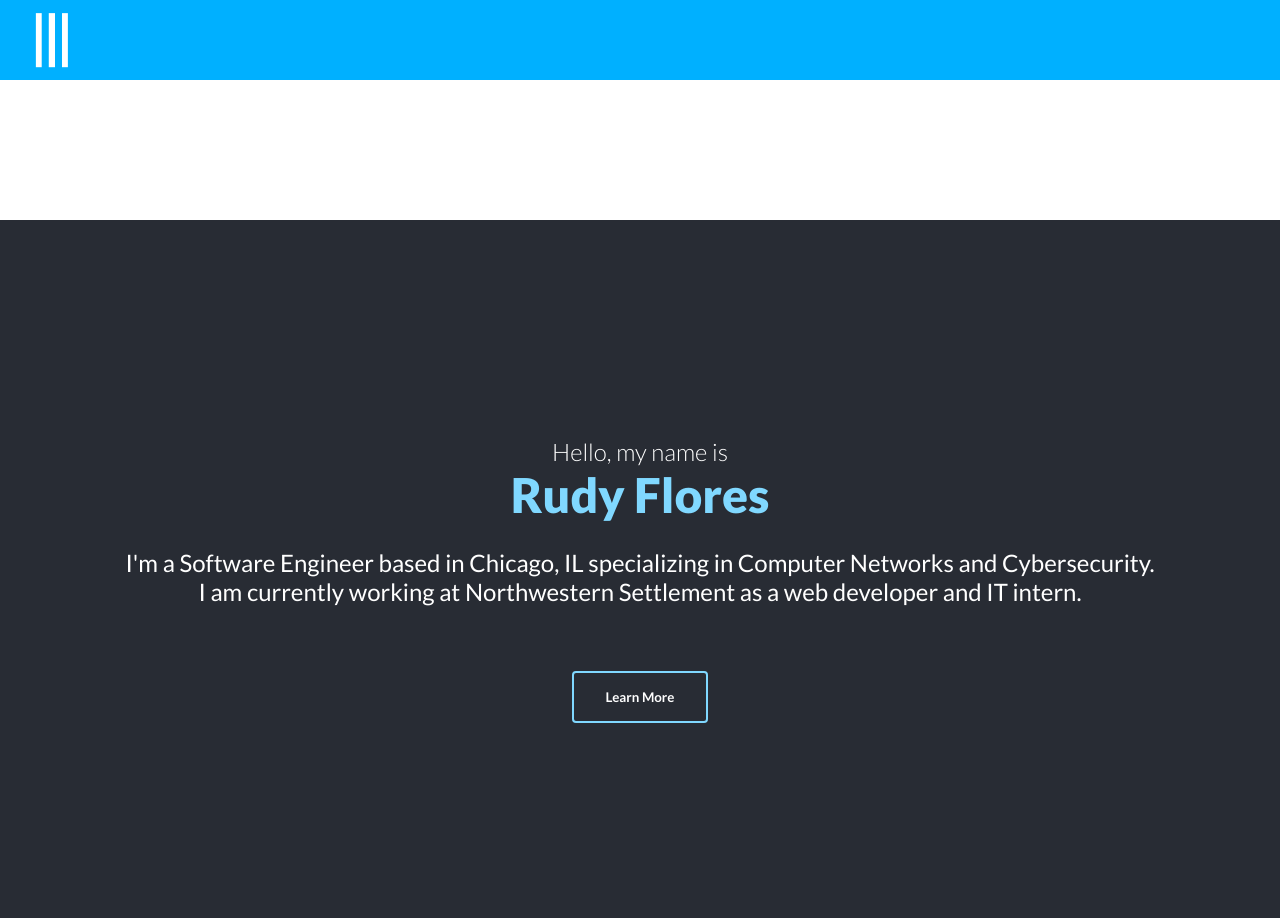
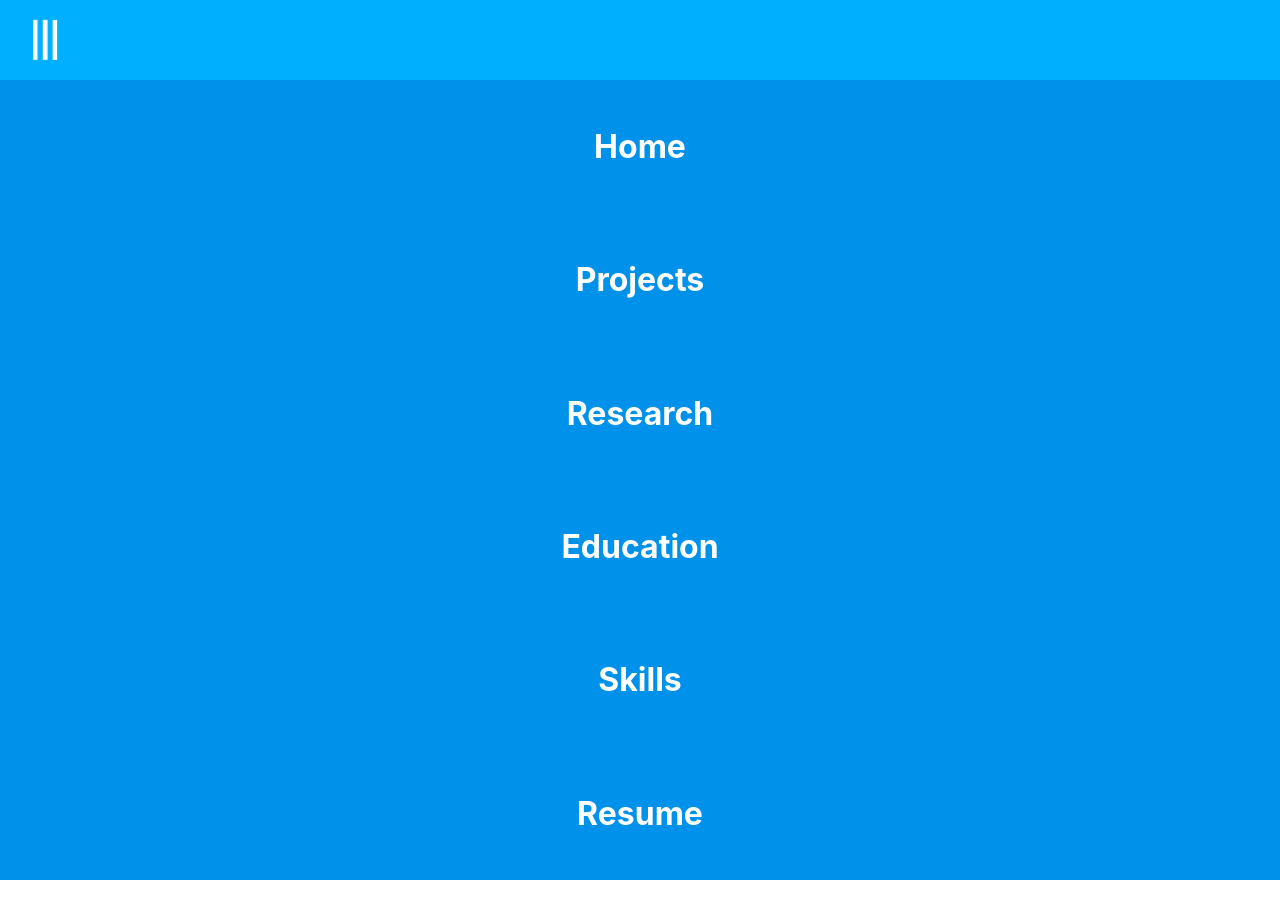
Before and after one commit to rudypflores/personal-website, a React (Create React App) app in the folder Version 2.0/personal-website/: page / in a window 1280 px wide. Both pictures are taken after a click on the picture 51 px from the left and 40 px from the top of the page. Shown: the top 918 px of the page. After the commit the page ends 880 px from the top, so only its background shows below. Built offline with nearby package versions, Linux system fonts and the light colour scheme.

Commit message:
completion of app drawer and MVC architecture

```diff
--- a/Version 2.0/personal-website/package.json
+++ b/Version 2.0/personal-website/package.json
@@ -8,7 +8,7 @@
     "brew": "0.0.8",
     "react": "^16.8.6",
     "react-dom": "^16.8.6",
-    "react-scripts": "3.0.1"
+    "react-scripts": "^3.0.1"
   },
   "scripts": {
     "start": "react-scripts start",
--- a/Version 2.0/personal-website/src/App.css
+++ b/Version 2.0/personal-website/src/App.css
@@ -1,7 +1,7 @@
 @import url('https://fonts.googleapis.com/css?family=Lato:100,300,400,700,900&display=swap');
 
 .App {
-  background-color: #282c34;
+  background-color: #000a12;
   min-height: 90vh;
   display: flex;
   flex-flow: column wrap;
@@ -11,6 +11,10 @@
   font-size: calc(10px + 2vmin);
   color: #ffffff;
   font-family: 'Lato', sans-serif;
+}
+
+html, body {
+  overflow: hidden;
 }
 
 /*
--- a/Version 2.0/personal-website/src/App.js
+++ b/Version 2.0/personal-website/src/App.js
@@ -1,18 +1,40 @@
 import React from 'react';
 import './App.css';
-import Title from './components/title/title';
 import AppDrawer from './components/app-drawer/appDrawer';
-import Drawer from './components/app-drawer/drawer';
+import ViewController from './components/view-controller/viewController';
 
 
-function App() {
-  return (
-    <React.Fragment>
-      <AppDrawer />
-      <Drawer />
-      <div className="App"><Title /></div>
-    </React.Fragment>
-  );
+const right = 'rotateRight 0.6s cubic-bezier(0.25, 0.46, 0.45, 0.94)';
+const left = 'rotateLeft 0.6s cubic-bezier(0.25, 0.46, 0.45, 0.94)';
+
+class App extends React.Component {
+
+  constructor(props) {
+    super(props);
+    this.state = {
+      active:false,
+    };
+    this.handleClick = this.handleClick.bind(this);
+  }
+
+  handleClick(img) {
+    this.setState({
+      active:!this.state.active,
+    });
+    img.animation = this.state.active ? right : left;
+    img.animationFillMode = 'forwards';
+  }
+
+  render() {
+    return (
+      <React.Fragment>
+        {/* App Drawer */}
+        <AppDrawer onclick={this.handleClick}/>
+        {/* render the current view */}
+        <ViewController active={this.state.active} onclick={this.handleClick}/>
+      </React.Fragment>
+    );
+  }
 }
 
 export default App;
--- a/Version 2.0/personal-website/src/components/app-drawer/appDrawer.css
+++ b/Version 2.0/personal-website/src/components/app-drawer/appDrawer.css
@@ -13,7 +13,7 @@
 
 #app-drawer img {
     width:auto;
-    height:32px;
+    height:24px;
     cursor: pointer;
 }
 
--- a/Version 2.0/personal-website/src/components/app-drawer/appDrawer.js
+++ b/Version 2.0/personal-website/src/components/app-drawer/appDrawer.js
@@ -1,41 +1,36 @@
 import React from 'react';
 import './appDrawer.css';
 import DrawerIcon from '../../images/drawer.png';
-import Drawer from './drawer';
 
 
 class AppDrawer extends React.Component {
 
+    //initialize state and props
     constructor(props) {
         super(props);
         this.state = {
-            active: false,
-        }
+            clicked:false,
+        };
         this.handleClick = this.handleClick.bind(this);
     }
 
-    //This function will toggle the active state
+    //This function will toggle the clicked state
     //& play the rotation animation
     handleClick() {
+        const drawer = document.getElementById('drawer-icon').style;
+
         this.setState({
-            active:!this.state.active,
+            clicked:!this.state.clicked,
         });
 
-        const drawer = document.getElementById('drawer').style;
-
-        if(this.state.active) {
-            drawer.animation = 'rotateRight 0.6s cubic-bezier(0.25, 0.46, 0.45, 0.94)';
-            drawer.animationFillMode = 'forwards';
-        } else {
-            drawer.animation = 'rotateLeft 0.6s cubic-bezier(0.25, 0.46, 0.45, 0.94)';
-            drawer.animationFillMode = 'forwards';
-        }
+        this.props.onclick(drawer);
     }
 
+    //render the drawer icon
     render() {
         return (
             <div id="app-drawer">
-                <img src={DrawerIcon} alt="App drawer icon" onClick={this.handleClick} id="drawer"/>
+                <img src={DrawerIcon} alt="App drawer icon" onClick={this.handleClick} id="drawer-icon"/>
             </div>
         );
     }
--- a/Version 2.0/personal-website/src/components/app-drawer/drawer.css
+++ b/Version 2.0/personal-website/src/components/app-drawer/drawer.css
@@ -1,18 +1,58 @@
 #drawer {
-
+    background-color: #0091ea;
+    display:flex;
+    align-content: center;
+    align-items: center;
+    justify-content: center;
+    flex-flow: column wrap;
+    position: absolute;
+    z-index:1;
+    height:100vh;
+    width:100vw;
+    animation: slideIn 0.6s cubic-bezier(0.25, 0.46, 0.45, 0.94);
+    animation-fill-mode: forwards;
+    font-size:2rem;
 }
 
 #options {
     color:#ffffff;
     list-style-type: none;
     list-style: none;
-    display: inline;
+    display: flex;
+    flex-flow: column wrap;
+    justify-content:space-around;
+    align-content: center;
+    align-items: center;
+    height:100vh;
+    text-align: center;
+    margin:0;
+    padding:0px;
+    font-weight:bolder;
+    opacity:0;
+    animation: fadeIn 0.6s ease-in-out 0.6s;
+    animation-fill-mode: forwards;
+}
+
+@keyframes fadeIn {
+    from {
+        opacity: 0;
+    } to {
+        opacity: 1;
+    }
 }
 
 @keyframes slideIn {
     from {
-        width:0%;
+        width:0vw;
     } to {
-        width:100%;
+        width:100vw;
     }
 }
+
+@keyframes slideOut {
+    from {
+        width:100vw;
+    } to {
+        width: 0vw;
+    }
+}
--- a/Version 2.0/personal-website/src/components/app-drawer/drawer.js
+++ b/Version 2.0/personal-website/src/components/app-drawer/drawer.js
@@ -3,18 +3,34 @@ import './drawer.css';
 
 
 class Drawer extends React.Component {
+
+    handleClick(page) {
+        //Access drawer-icon for rotating the icon back in place
+        const img = document.getElementById('drawer-icon').style;
+        this.props.onclick(page);
+        this.props.onclickParent(img);
+    }
+
+    determineRender() {
+        if(this.props.active) {
+            return (
+                <div id="drawer">
+                    <ul id="options">
+                        <li onClick={this.handleClick.bind(this, 'home')}>Home</li>
+                        <li onClick={this.handleClick.bind(this, 'projects')}>Projects</li>
+                        <li onClick={this.handleClick.bind(this, 'research')}>Research</li>
+                        <li onClick={this.handleClick.bind(this, 'education')}>Education</li>
+                        <li onClick={this.handleClick.bind(this, 'skills')}>Skills</li>
+                        <li onClick={this.handleClick.bind(this, 'resume')}>Resume</li>
+                    </ul>
+                </div>
+            );
+        }
+    }
+
     render() {
         return (
-            <div id="drawer">
-                <ul id="options">
-                    <li>Home</li>
-                    <li>Projects</li>
-                    <li>Research</li>
-                    <li>Education</li>
-                    <li>Skills</li>
-                    <li>Resume</li>
-                </ul>
-            </div>
+            <React.Fragment>{this.determineRender()}</React.Fragment>
         );
     }
 }
--- a/Version 2.0/personal-website/src/components/title/title.css
+++ b/Version 2.0/personal-website/src/components/title/title.css
@@ -4,7 +4,19 @@
     text-align: center;
     padding-right:25px;
     padding-left:25px;
+    animation: slideDown 1s cubic-bezier(0.075, 0.82, 0.165, 1) both;
+    animation-delay: 0.2s;
 }
+
+@keyframes slideDown {
+    from {
+        opacity:0;
+        transform: translateY(-50vh)
+    } to {
+        opacity:1;
+        transform: translateY(0px);
+    }
+  }
 
 #prefix {
     font-weight: 300;
@@ -14,7 +26,7 @@
 #name {
     font-weight: 800;
     font-size: 3rem;
-    color: #80d8ff;
+    color: #00b0ff;
     padding-bottom:25px;
 }
 
@@ -29,11 +41,23 @@
     font-weight: 600;
     padding:1rem 2rem;
     border-radius:4px;
-    border: 2px solid #80d8ff;
+    border: 2px solid #00b0ff;
     color: #ffffff;
     background-color: rgba(128, 216, 255, 0);
     cursor: pointer;
     font-family: 'Lato';
+    animation: slideUp 1s cubic-bezier(0.075, 0.82, 0.165, 1) both;
+    animation-delay: 0.4s;
+}
+
+@keyframes slideUp {
+    from {
+        opacity:0;
+        transform: translateY(50vh)
+    } to {
+        opacity:1;
+        transform: translateY(0px);
+    }
 }
 
 #btn-learn:active {
--- a/Version 2.0/personal-website/src/components/title/title.js
+++ b/Version 2.0/personal-website/src/components/title/title.js
@@ -3,8 +3,18 @@ import './title.css';
 
 
 class Title extends React.Component {
+
+    constructor(props) {
+        super(props);
+        this.state = {page:null};
+        this.handleClick = this.handleClick.bind(this);
+    }
+
     handleClick() {
-        console.log("Button clicked.");
+        this.setState({
+            page:'projects',
+        });
+        this.props.onclick(this.state.page);
     }
 
     render() {
@@ -15,7 +25,8 @@ class Title extends React.Component {
                 <p id="name" className="title">Rudy Flores</p>
                 <p id="description" className="title">I'm a Software Engineer based in Chicago, IL specializing in Computer Networks and Cybersecurity.<br/> I am currently working at Northwestern Settlement as a web developer and IT intern.</p>
 
-                <button id="btn-learn" onClick={this.handleClick}>Learn More</button>
+                {/* takes the user to the projects view */}
+                <button id="btn-learn" onClick={this.handleClick}>View Projects</button>
             </React.Fragment>
         );
     }
--- /dev/null
+++ b/Version 2.0/personal-website/src/components/view-controller/viewController.js
@@ -0,0 +1,46 @@
+import React from 'react';
+import Drawer from '../app-drawer/drawer';
+import '../../App.css';
+import Title from '../title/title';
+
+
+class ViewController extends React.Component {
+
+    //initialize state and bind handler
+    constructor(props) {
+        super(props);
+        this.state = {
+            page:'home',
+        };
+        this.handleClick = this.handleClick.bind(this);
+    }
+
+    //Change the state based on user click
+    handleClick(npage) {
+        this.setState({
+            page:npage,
+        });
+    }
+
+    //when new state is changed the switch statement will swap the view
+    loadView() {
+        switch(this.state.page) {
+            case 'home':
+                return <Title onclick={this.handleClick}/>;
+            default:
+                return null;
+        }
+    }
+
+    //Render the drawer and current view
+    render() {
+        return (
+            <React.Fragment>
+                <Drawer active={this.props.active} onclick={this.handleClick} onclickParent={this.props.onclick}/>
+                <div className="App">{this.loadView()}</div>
+            </React.Fragment>
+        );
+    }
+}
+
+export default ViewController;
```
Also changed, not shown: 1 other file (tests, documents, lock files or other folders).
